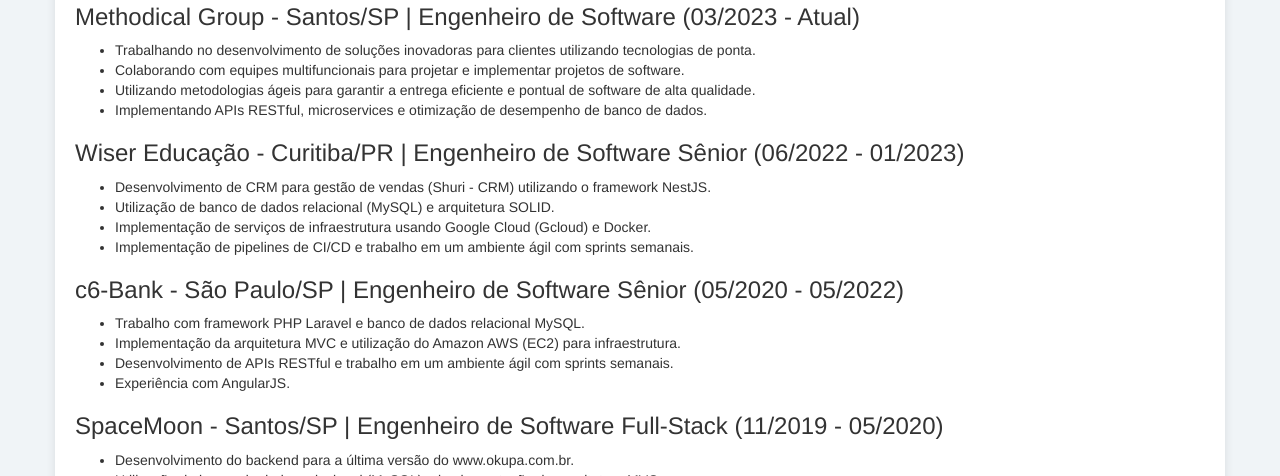
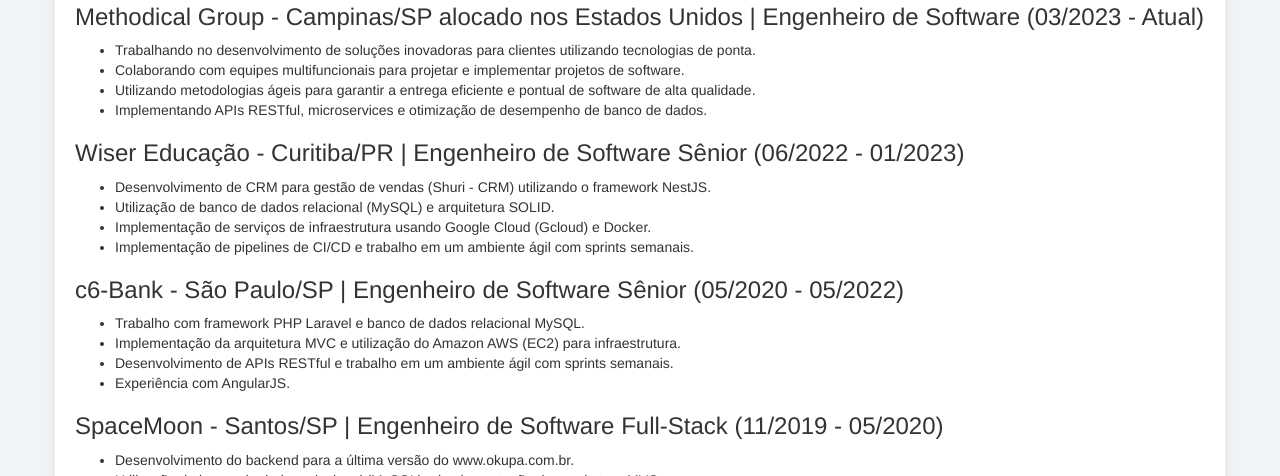
Before and after one commit to rodolfofernandes/rodolfofernandes.github.io, a plain HTML site: page index.html in a window 1280 px wide. Shown: the part 624-1100 px from the top of the page. Drawn offline with nearby package versions, Linux system fonts and the light colour scheme.

Commit message:
Update index.html

```diff
--- a/index.html
+++ b/index.html
@@ -70,7 +70,7 @@
     <h2>Idiomas</h2>
     <p>Inglês - Avançado</p>
     <h2>Experiência</h2>
-    <h3>Methodical Group - Santos/SP | Engenheiro de Software (03/2023 - Atual)</h3>
+    <h3>Methodical Group - Campinas/SP alocado nos Estados Unidos | Engenheiro de Software (03/2023 - Atual)</h3>
     <ul>
       <li>Trabalhando no desenvolvimento de soluções inovadoras para clientes utilizando tecnologias de ponta.</li>
       <li>Colaborando com equipes multifuncionais para projetar e implementar projetos de software.</li>
```
